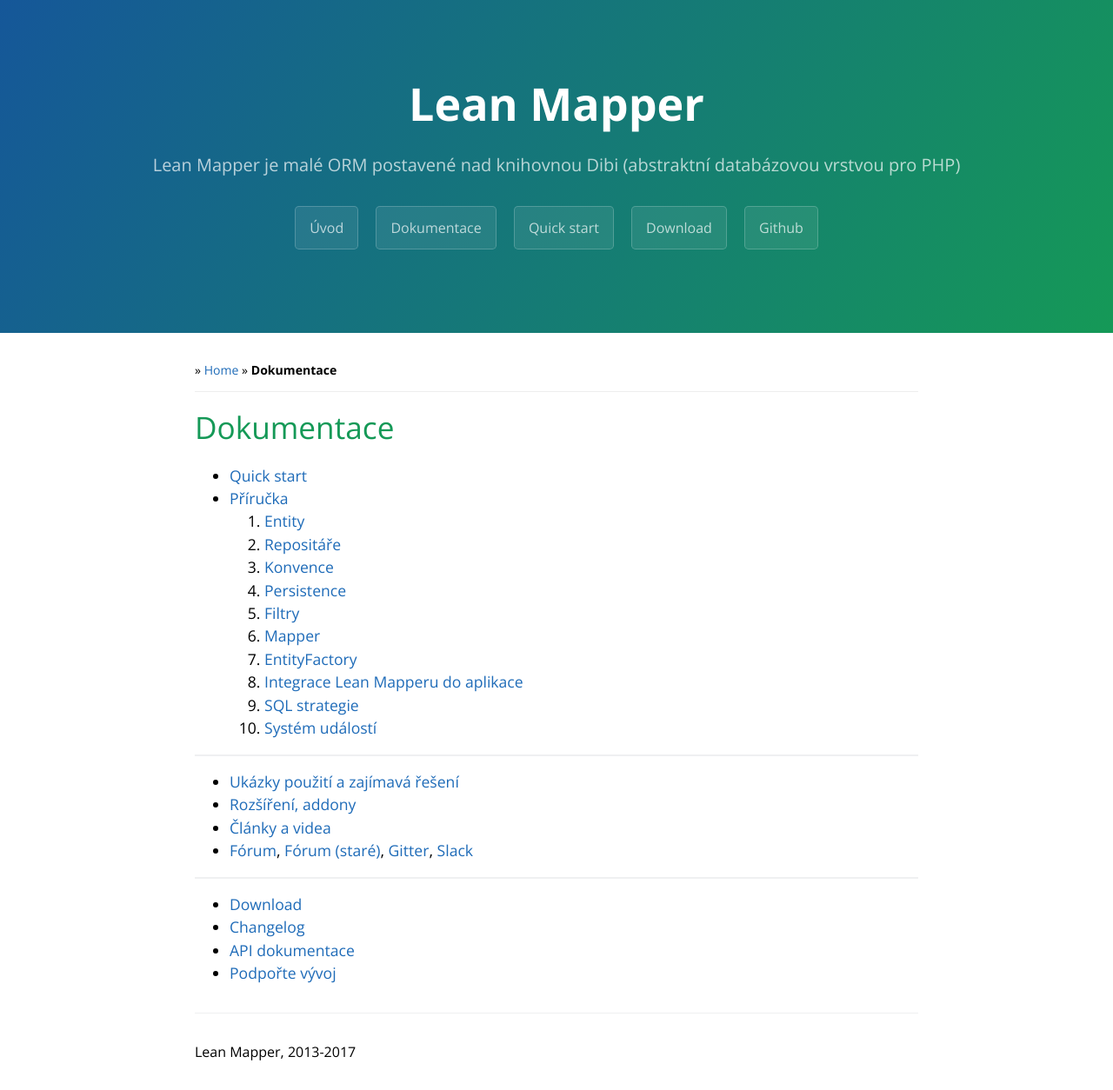
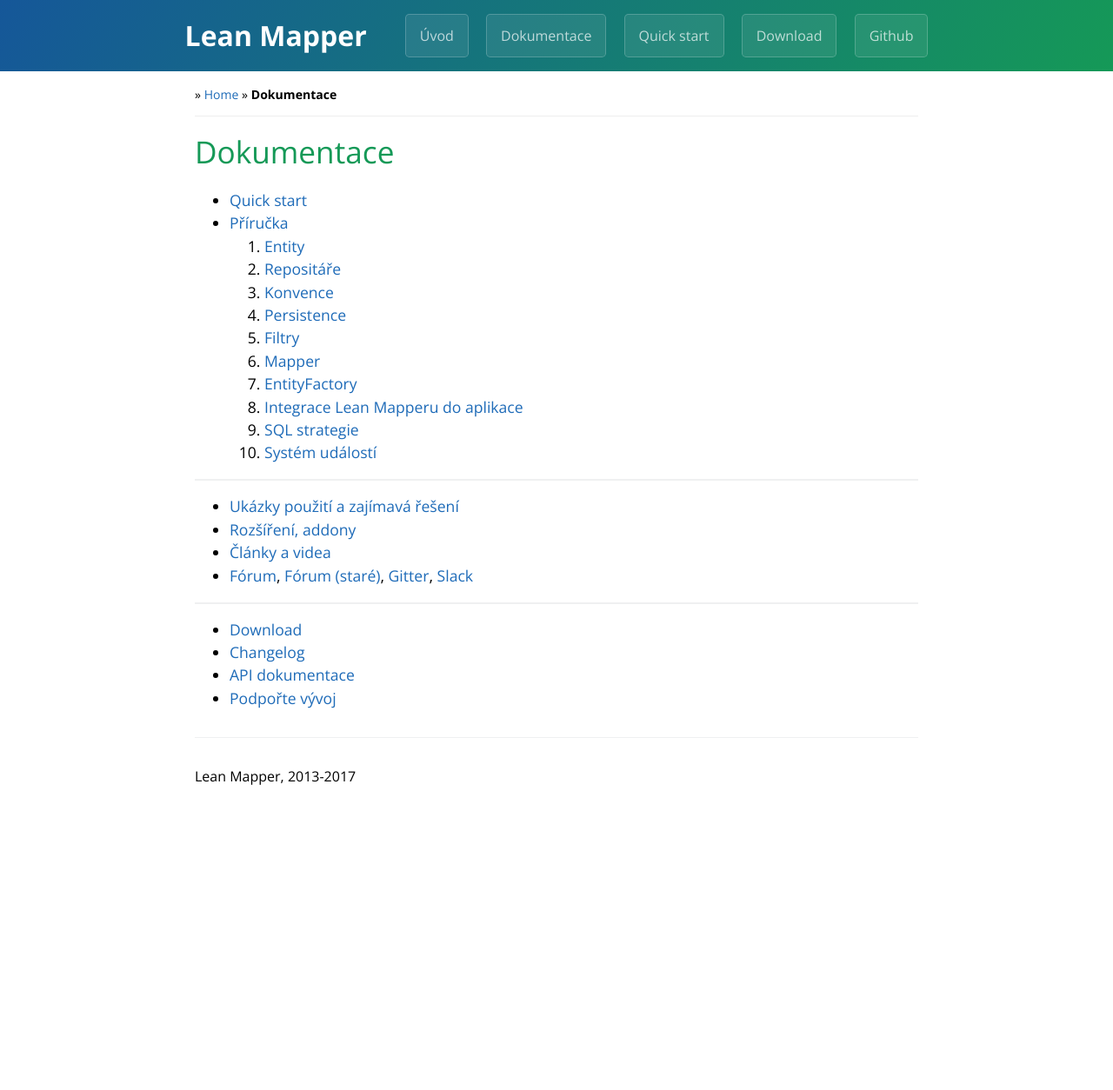
Before and after one commit to LeanMapper/LeanMapper.github.io, a Jekyll site: the page built from cs/index.md, in a window 1280 px wide. Shown: the whole page at 87% size. Built offline with Jekyll 4.4.1, drawn with Linux system fonts in a browser that asks for light colours; after the commit the page ends 937 px from its top, so only the background shows below that.

Commit message:
Layout: page-header & main-content is minimized on subpages

```diff
--- a/_includes/header.html
+++ b/_includes/header.html
@@ -1,5 +1,7 @@
-<h1 class="project-name">Lean Mapper</h1>
+<h1 class="project-name"><a href="{{ '/' | prepend: site.baseurl }}">Lean Mapper</a></h1>
+{% if page.active == "home" %}
 <h2 class="project-tagline">Lean Mapper je malé ORM postavené nad knihovnou Dibi (abstraktní databázovou vrstvou pro PHP)</h2>
+{% endif %}
 <a class="btn" href="{{ '/' | prepend: site.baseurl }}">Úvod</a>
 <a class="btn" href="{{ '/cs/' | prepend: site.baseurl }}">Dokumentace</a>
 <a class="btn" href="{{ '/cs/quick-start/' | prepend: site.baseurl }}">Quick start</a>
--- a/_layouts/default.html
+++ b/_layouts/default.html
@@ -4,10 +4,10 @@
 	{% include head.html %}
 </head>
 <body>
-	<section class="page-header">
+	<section class="page-header{% if page.active != "home" %} page-header-subpage{% endif %}">
 		{% include header.html %}
 	</section>
-	<section class="main-content">
+	<section class="main-content{% if page.active != "home" %} main-content-subpage{% endif %}">
 		{{ content }}
 		<footer class="site-footer">
 			{% include footer.html %}
--- a/_sass/_stylesheet.scss
+++ b/_sass/_stylesheet.scss
@@ -74,6 +74,12 @@ a {
 .project-name {
   margin-top: 0;
   margin-bottom: 0.1rem; }
+
+.project-name a {
+  color: inherit; }
+
+.project-name a:hover {
+  text-decoration: none; }
 
 @media screen and (min-width: 64em) {
   .project-name {
--- a/css/main.scss
+++ b/css/main.scss
@@ -51,3 +51,31 @@ $on-laptop:        800px;
   color: #339900;
   margin: 0 30px 0 0;
 }
+
+.page-header-subpage {
+  padding: 1rem;
+}
+
+.page-header-subpage .project-name {
+  font-size: 2rem;
+  display: block;
+  vertical-align: middle;
+  margin-bottom: 0.75rem;
+}
+
+.page-header-subpage .btn {
+  margin-bottom: 0;
+  vertical-align: middle;
+}
+
+@media screen and (min-width: 64em) {
+  .page-header-subpage .project-name {
+    display: inline-block;
+    margin-right: 2.5rem;
+    margin-bottom: 0;
+  }
+}
+
+.main-content-subpage {
+  padding-top: 1rem;
+}
```
Also changed, not shown: index.md (+1 -0 lines).
